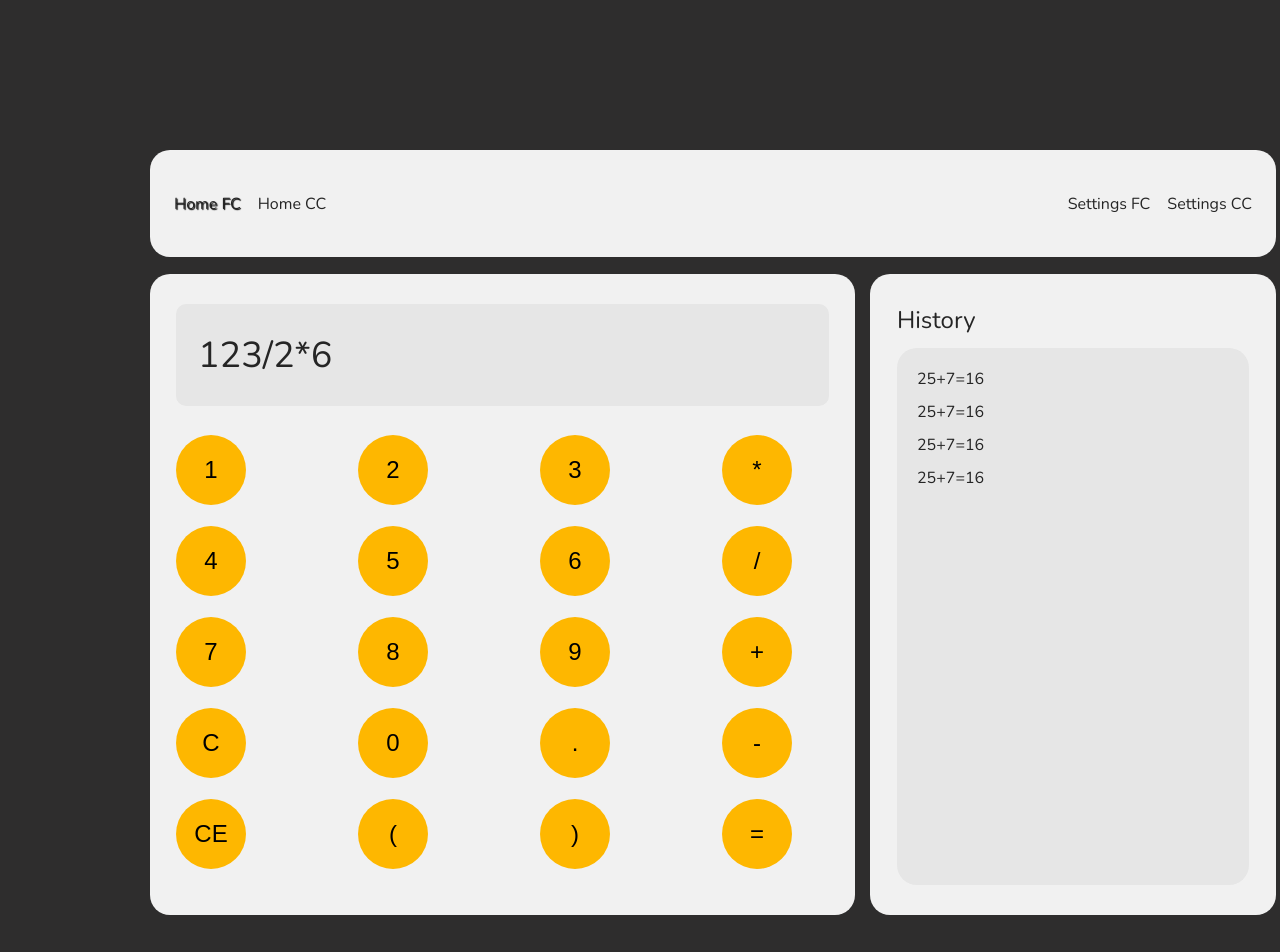
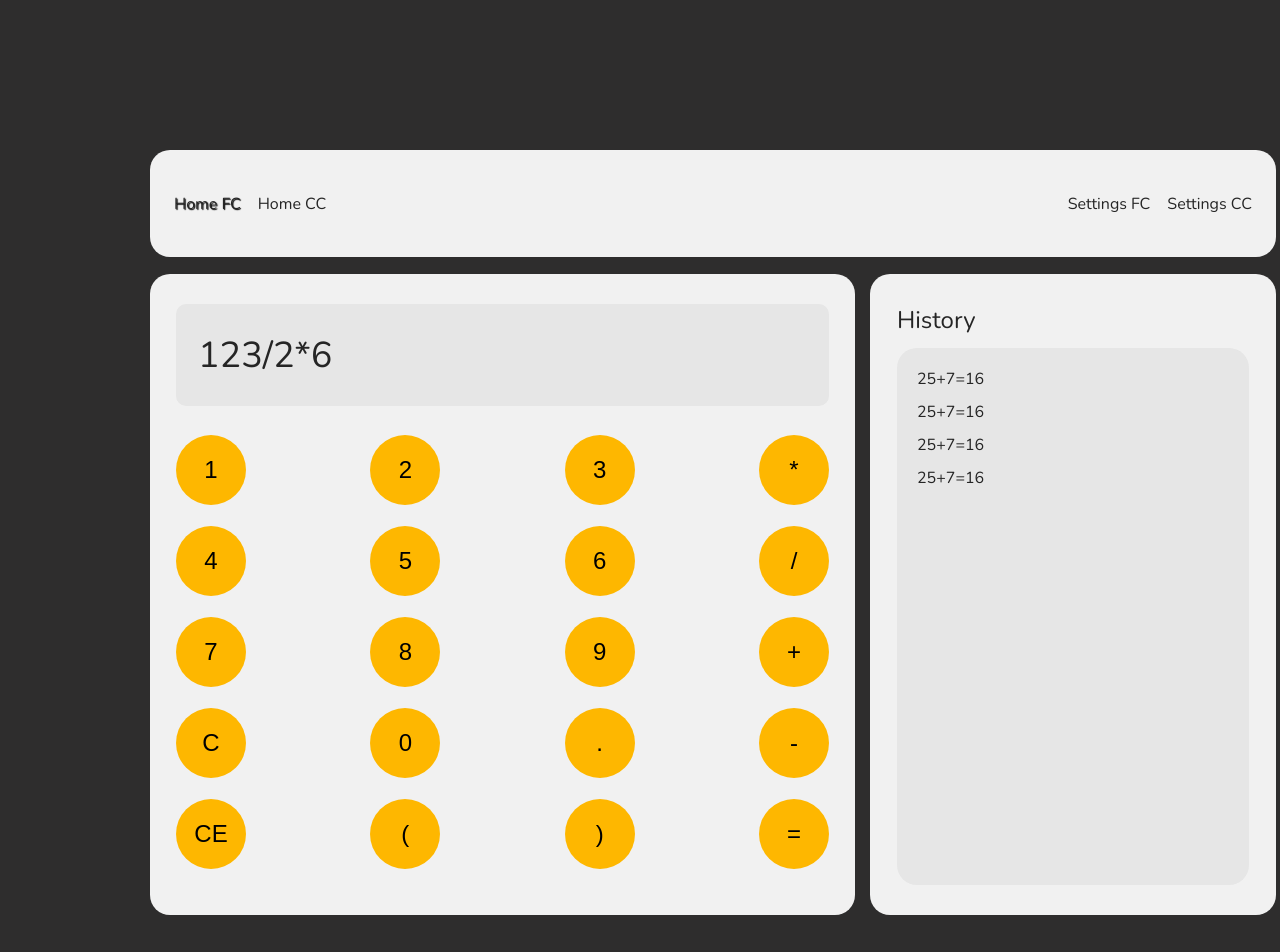
Before and after one commit to Defou1ts/calculation, a React (Create React App) app: page /fc in a window 1280 px wide. Shown: the top 952 px of the page. Built offline with nearby package versions, Linux system fonts and the light colour scheme.

Commit message:
fixed keyboard keys grid layout

```diff
--- a/src/components/Calculator/Calculator.tsx
+++ b/src/components/Calculator/Calculator.tsx
@@ -1,12 +1,12 @@
 import React from 'react';
-import { Display, Keyboard } from '@components';
+import { Display, Keypad } from '@components';
 import { CalculatorWrapper } from './styled';
 
 export const Calculator = (): JSX.Element => {
 	return (
 		<CalculatorWrapper>
 			<Display />
-			<Keyboard />
+			<Keypad />
 		</CalculatorWrapper>
 	);
 };
--- a/src/components/Calculator/CalculatorС.tsx
+++ b/src/components/Calculator/CalculatorС.tsx
@@ -1,5 +1,5 @@
 import React from 'react';
-import { DisplayC, KeyboardC } from '@components';
+import { DisplayC, KeypadC } from '@components';
 import { CalculatorWrapper } from './styled';
 
 export class CalculatorC extends React.Component {
@@ -7,7 +7,7 @@ export class CalculatorC extends React.Component {
 		return (
 			<CalculatorWrapper>
 				<DisplayC />
-				<KeyboardC />
+				<KeypadC />
 			</CalculatorWrapper>
 		);
 	}
--- a/src/components/Keyboard/Keyboard.tsx
+++ /dev/null
@@ -1,20 +0,0 @@
-import { Key } from '@components';
-import React, { useMemo } from 'react';
-
-import { KeyboardWrapper } from './styled';
-
-export const keyboardSchema = [
-	'1','2','3','*',
-	'4','5','6', '/',
-	'7', '8', '9', '+',
-	'C', '0', '.', '-',
-	'CE', '(', ')', '='
-]
-
-export const Keyboard = (): JSX.Element => {
-	const renderedKeyboard = useMemo<JSX.Element[]>(() => {
-		return keyboardSchema.map((key) => <Key key={key} keyName={key} />);
-	}, []);
-
-	return <KeyboardWrapper>{renderedKeyboard}</KeyboardWrapper>;
-};
--- a/src/components/Keyboard/KeyboardC.tsx
+++ /dev/null
@@ -1,14 +0,0 @@
-import { KeyC } from '@components';
-import React from 'react';
-import { keyboardSchema } from './Keyboard';
-import { KeyboardWrapper } from './styled';
-
-class Keyboard extends React.Component<Record<string, void>, Record<string, void>> {
-	render(): JSX.Element {
-		const renderedKeyboard = keyboardSchema.map((key) => <KeyC key={key} keyName={key} />);
-
-		return <KeyboardWrapper>{renderedKeyboard}</KeyboardWrapper>;
-	}
-}
-
-export const KeyboardC = React.memo(Keyboard);
--- a/src/components/Keyboard/styled.ts
+++ /dev/null
@@ -1,9 +0,0 @@
-import styled from 'styled-components';
-
-export const KeyboardWrapper = styled.div`
-	display: grid;
-	background: var(--content);
-	grid-template-rows: repeat(5, 70px);
-	grid-template-columns: repeat(4, 70px);
-	gap: 21px 112px;
-`;
--- /dev/null
+++ b/src/components/Keypad/Keypad.tsx
@@ -0,0 +1,34 @@
+import { Key } from '@components';
+import React, { useMemo } from 'react';
+import { KeypadWrapper } from './styled';
+
+export const keypadSchema = [
+	'1',
+	'2',
+	'3',
+	'*',
+	'4',
+	'5',
+	'6',
+	'/',
+	'7',
+	'8',
+	'9',
+	'+',
+	'C',
+	'0',
+	'.',
+	'-',
+	'CE',
+	'(',
+	')',
+	'=',
+];
+
+export const Keypad = (): JSX.Element => {
+	const renderedKeypad = useMemo<JSX.Element[]>(() => {
+		return keypadSchema.map((key) => <Key key={key} keyName={key} />);
+	}, []);
+
+	return <KeypadWrapper>{renderedKeypad}</KeypadWrapper>;
+};
--- /dev/null
+++ b/src/components/Keypad/KeypadC.tsx
@@ -0,0 +1,14 @@
+import React from 'react';
+import { KeyC } from '@components';
+import { keypadSchema } from './Keypad';
+import { KeypadWrapper } from './styled';
+
+class Keypad extends React.Component<Record<string, void>, Record<string, void>> {
+	render(): JSX.Element {
+		const renderedKeypad = keypadSchema.map((key) => <KeyC key={key} keyName={key} />);
+
+		return <KeypadWrapper>{renderedKeypad}</KeypadWrapper>;
+	}
+}
+
+export const KeypadC = React.memo(Keypad);
--- /dev/null
+++ b/src/components/Keypad/styled.ts
@@ -0,0 +1,10 @@
+import styled from 'styled-components';
+
+export const KeypadWrapper = styled.div`
+	display: grid;
+	background: var(--content);
+	grid-template-rows: repeat(5, 70px);
+	grid-template-columns: repeat(4, auto);
+	justify-content: space-between;
+	gap: 21px 0px;
+`;
--- a/src/components/index.ts
+++ b/src/components/index.ts
@@ -1,6 +1,6 @@
 // Functions
 export * from './Key/Key';
-export * from './Keyboard/Keyboard';
+export * from './Keypad/Keypad';
 export * from './Calculator/Calculator';
 export * from './History/History';
 export * from './HistoryMonitor/HistoryMonitor';
@@ -11,7 +11,7 @@ export * from './layout/Layout';
 // Classes
 export * from './ErrorBoundary/ErrorBoundary';
 export * from './Key/KeyC';
-export * from './Keyboard/KeyboardC';
+export * from './Keypad/KeypadC';
 export * from './Calculator/CalculatorС';
 export * from './History/HistoryC';
 export * from './HistoryMonitor/HistoryMonitorC';
```
